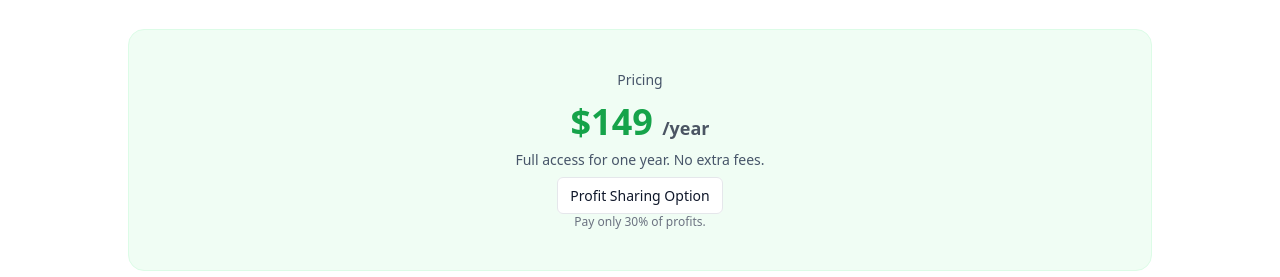
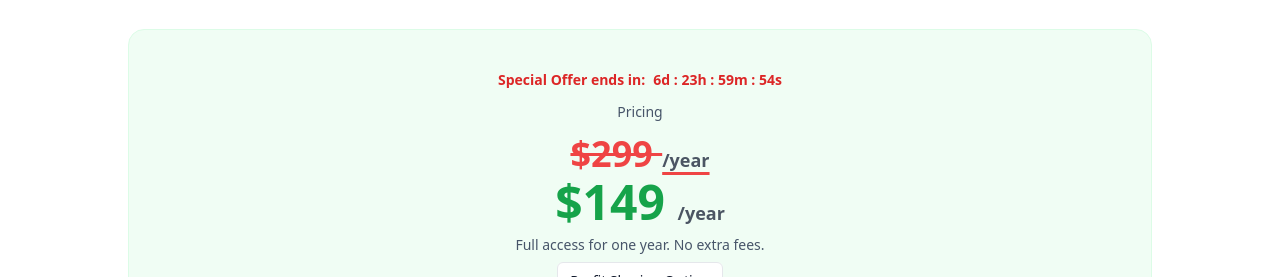
Before and after one commit to Amolika28-Kale/golden-pips-bot, a React (Vite) app: page / in a window 1280 px wide. Shown: the part 4388-4665 px from the top of the page. Built offline with nearby package versions, Linux system fonts and the light colour scheme; the HTML template or start-up script is replaced by a standard one.

Commit message:
pricing changes

```diff
--- a/src/Landing.jsx
+++ b/src/Landing.jsx
@@ -102,6 +102,39 @@ testimonial3:"https://media.istockphoto.com/id/1707950357/photo/cheerful-young-w
     }
     return <div className="flex text-lg">{starArray}</div>;
   };
+
+
+// Countdown Timer (7 days from now)
+const [timer, setTimer] = React.useState({
+  days: 0,
+  hours: 0,
+  minutes: 0,
+  seconds: 0
+});
+
+React.useEffect(() => {
+  const offerEnd = new Date();
+  offerEnd.setDate(offerEnd.getDate() + 7); // 7-day offer
+
+  const interval = setInterval(() => {
+    const now = new Date();
+    const diff = offerEnd - now;
+
+    if (diff <= 0) {
+      clearInterval(interval);
+      return;
+    }
+
+    setTimer({
+      days: Math.floor(diff / (1000 * 60 * 60 * 24)),
+      hours: Math.floor((diff / (1000 * 60 * 60)) % 24),
+      minutes: Math.floor((diff / (1000 * 60)) % 60),
+      seconds: Math.floor((diff / 1000) % 60)
+    });
+  }, 1000);
+
+  return () => clearInterval(interval);
+}, []);
 
   return (
     <>
@@ -523,13 +556,31 @@ testimonial3:"https://media.istockphoto.com/id/1707950357/photo/cheerful-young-w
           </div>
    {/* Pricing */}
 <div id="pricing" className="mt-16 max-w-5xl mx-auto bg-green-50 border border-green-100 p-10 rounded-2xl text-center">
+
+  {/* Countdown Timer */}
+  <div className="text-red-600 text-sm font-semibold mb-3">
+    Special Offer ends in:
+    <span className="ml-2 font-bold">
+      {timer.days}d : {timer.hours}h : {timer.minutes}m : {timer.seconds}s
+    </span>
+  </div>
+
   <div className="text-sm text-slate-600">Pricing</div>
-            <div className="text-4xl font-bold text-green-600 mt-3">
+
+  {/* Main Price */}
+  <div className="text-4xl font-bold text-red-500 mt-3 line-through">
+    $299 <span className="text-lg text-gray-600">/year</span>
+  </div>
+
+  {/* Special Offer Price */}
+  <div className="text-5xl font-bold text-green-600 mt-1">
     $149 <span className="text-lg text-gray-600">/year</span>
   </div>
+
   <p className="mt-2 text-sm text-slate-600">
     Full access for one year. No extra fees.
   </p>
+
   <div className="mt-4 text-sm">
     <span className="bg-white px-3 py-2 border rounded-md">
       Profit Sharing Option
@@ -539,6 +590,7 @@ testimonial3:"https://media.istockphoto.com/id/1707950357/photo/cheerful-young-w
     </div>
   </div>
 </div>
+
         </section>
         {/* ---------------- CONTACT ---------------- */}
         <section id="contact" className="py-20 px-6 bg-gray-50">
```
Lines whose indentation alone changed are shown as unchanged.
